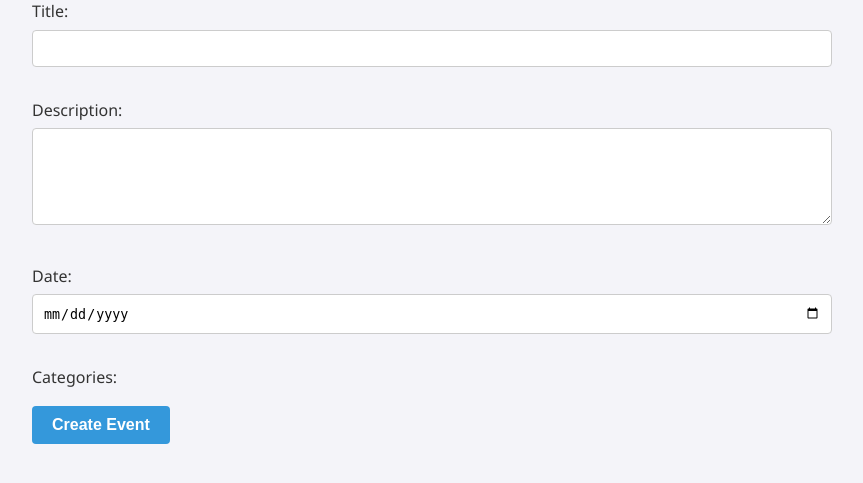
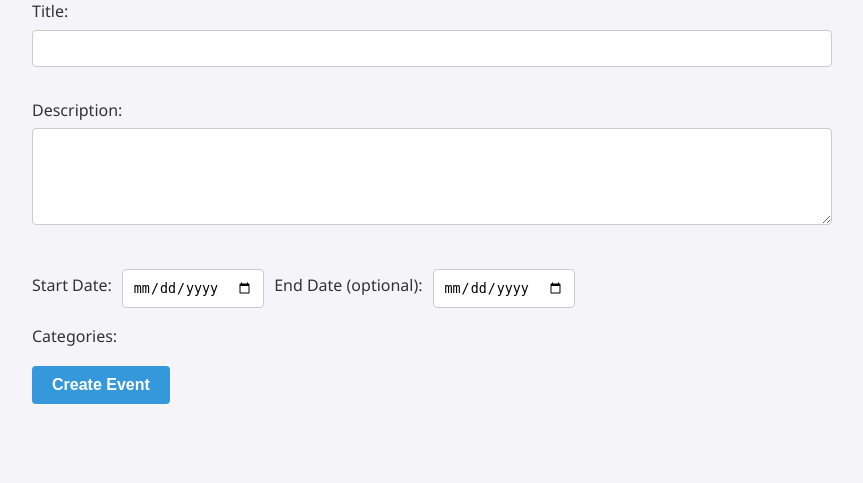
Before and after one commit to KMStacker/party-planner, a Flask app: page /event/new in a window 1280 px wide. Shown: the part 216-699 px from the top of the page, without its empty margins (208-1071 px from the left). Run offline with Flask 3, Linux system fonts and the light colour scheme; the visitor is signed in with stand-in values (Sample User, id 1); data that the repository does not hold is empty.

Commit message:
feat: support multi-day events with optional end date

```diff
--- a/app.py
+++ b/app.py
@@ -114,10 +114,25 @@ def create_event():
     title = request.form["title"].strip()
     description = request.form["description"].strip()
     event_date = request.form["event_date"]
+    end_date = request.form["end_date"]
+
     category_ids = request.form.getlist("categories")
-
     today = date.today().isoformat()
     int_category_ids = [int(cid) for cid in category_ids if cid.isdigit()]
+
+    if not end_date:
+        end_date = event_date
+    if end_date < event_date:
+        flash("End date cannot be before start date", "error")
+        categories = events.get_categories()
+        return render_template(
+            "new_event.html",
+            categories=categories,
+            title=title,
+            description=description,
+            event_date=event_date,
+            end_date=end_date
+        )
 
     if not title or not description or not event_date:
         flash(
@@ -158,7 +173,7 @@ def create_event():
             event_category_ids=int_category_ids
         )
 
-    events.create_event(session["user_id"], title, description, event_date, category_ids)
+    events.create_event(session["user_id"], title, description, event_date, end_date, category_ids)
 
     return redirect("/")
 
@@ -216,10 +231,29 @@ def update_event(event_id):
     title = request.form["title"].strip()
     description = request.form["description"].strip()
     event_date = request.form["event_date"]
+    end_date = request.form["end_date"]
+
     category_ids = request.form.getlist("categories")
-
     today = date.today().isoformat()
     int_category_ids = [int(cid) for cid in category_ids if cid.isdigit()]
+
+    if not end_date:
+        end_date = event_date
+    if end_date < event_date:
+        flash("End date cannot be before start date", "error")
+        categories = events.get_categories()
+        updating_event = {
+            "id": event_id,
+            "title": title,
+            "description": description,
+            "event_date": event_date
+        }
+        return render_template(
+            "edit_event.html",
+            event=updating_event,
+            categories=categories,
+            event_category_ids=int_category_ids
+        )
 
     if not title or not description or not event_date:
         flash("Title, description, and event date cannot be empty or contain only spaces", "error")
--- a/events.py
+++ b/events.py
@@ -2,7 +2,7 @@ import db
 
 def get_events():
     sql = """
-    SELECT events.id, events.user_id, events.title, events.event_date, users.username
+    SELECT events.id, events.user_id, events.title, events.event_date, events.end_date, users.username
     FROM events
     JOIN users ON events.user_id = users.id
     ORDER BY events.event_date ASC
@@ -13,13 +13,13 @@ def get_categories():
     sql = "SELECT id, name FROM categories ORDER BY name"
     return db.query(sql)
 
-def create_event(user_id, title, description, event_date, category_ids):
+def create_event(user_id, title, description, event_date, end_date, category_ids):
     con = db.get_connection()
     try:
         with con:
             event_id = con.execute(
-                "INSERT INTO events (user_id, title, description, event_date) VALUES (?, ?, ?, ?)",
-                [user_id, title, description, event_date]
+                "INSERT INTO events (user_id, title, description, event_date, end_date) VALUES (?, ?, ?, ?, ?)",
+                [user_id, title, description, event_date, end_date]
             ).lastrowid
 
             for cat_id in category_ids:
@@ -33,7 +33,7 @@ def create_event(user_id, title, description, event_date, category_ids):
 
 def get_event(event_id):
     sql = """
-    SELECT events.id, events.user_id, events.title, events.description, events.event_date, users.username
+    SELECT events.id, events.user_id, events.title, events.description, events.event_date, events.end_date, users.username
     FROM events
     JOIN users ON events.user_id = users.id
     WHERE events.id = ?
@@ -66,13 +66,13 @@ def add_rsvp(event_id, user_id, rsvp_status):
     """
     db.execute(sql, [event_id, user_id, rsvp_status])
 
-def update_event(event_id, title, description, event_date, category_ids):
+def update_event(event_id, title, description, event_date, end_date, category_ids):
     con = db.get_connection()
     try:
         with con:
             con.execute(
-                "UPDATE events SET title = ?, description = ?, event_date = ? WHERE id = ?",
-                [title, description, event_date, event_id]
+                "UPDATE events SET title = ?, description = ?, event_date = ?, end_date = ? WHERE id = ?",
+                [title, description, event_date, end_date, event_id]
             )
             con.execute("DELETE FROM event_categories WHERE event_id = ?", [event_id])
             for cat_id in category_ids:
--- a/schema.sql
+++ b/schema.sql
@@ -16,6 +16,7 @@ CREATE TABLE events (
     title TEXT NOT NULL,
     description TEXT,
     event_date TEXT NOT NULL,
+    end_date TEXT,
     created_at TIMESTAMP DEFAULT CURRENT_TIMESTAMP,
     FOREIGN KEY (user_id) REFERENCES users (id)
 );
@@ -32,7 +33,7 @@ CREATE TABLE rsvps (
     id INTEGER PRIMARY KEY AUTOINCREMENT,
     event_id INTEGER NOT NULL,
     user_id INTEGER NOT NULL,
-    status TEXT NOT NULL,
+    rsvp_status TEXT NOT NULL,
     created_at TIMESTAMP DEFAULT CURRENT_TIMESTAMP,
     FOREIGN KEY (event_id) REFERENCES events (id) ON DELETE CASCADE,
     FOREIGN KEY (user_id) REFERENCES users (id) ON DELETE CASCADE,
--- a/templates/new_event.html
+++ b/templates/new_event.html
@@ -14,9 +14,12 @@
     <label for="description">Description:</label><br>
     <textarea name="description" id="description" rows="5" cols="40" required maxlength="1000">{{ description or '' }}</textarea>
   </p>
-  <p>
-    <label for="event_date">Date:</label><br>
-    <input type="date" name="event_date" id="event_date" required value="{{ event_date or '' }}">
+  <p class="inline-form">
+    <label for="event_date">Start Date:</label>
+    <input type="date" name="event_date" id="event_date" value="{{ event.event_date if event else '' }}" required>
+
+    <label for="end_date">End Date (optional):</label>
+    <input type="date" name="end_date" id="end_date" value="{{ event.end_date if event else '' }}">
   </p>
   <p>
     <label>Categories:</label><br>
--- a/users.py
+++ b/users.py
@@ -40,7 +40,7 @@ def get_user_stats(user_id):
     return {"events_count": events_count, "rsvps_count": rsvps_count}
 
 def get_user_events(user_id):
-    sql = "SELECT id, title, event_date FROM events WHERE user_id = ? ORDER BY event_date ASC"
+    sql = "SELECT id, title, event_date, end_date FROM events WHERE user_id = ? ORDER BY event_date ASC"
     return db.query(sql, [user_id])
 
 def get_user_dates(user_id):
```
Also changed, not shown: templates/edit_event.html (+6 -3 lines), templates/event.html (+7 -2 lines), templates/index.html (+7 -1 lines), templates/profile.html (+7 -1 lines).
